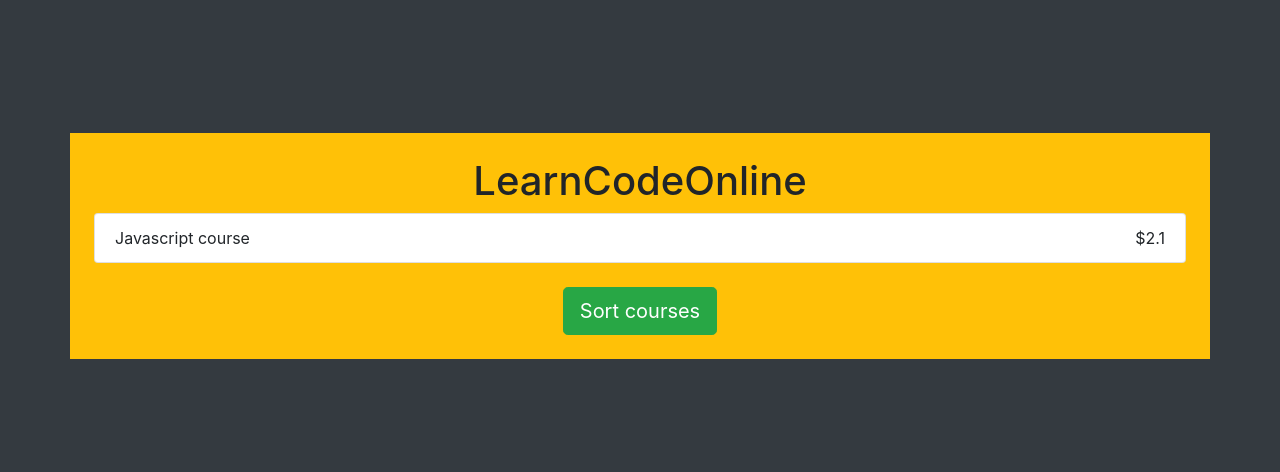
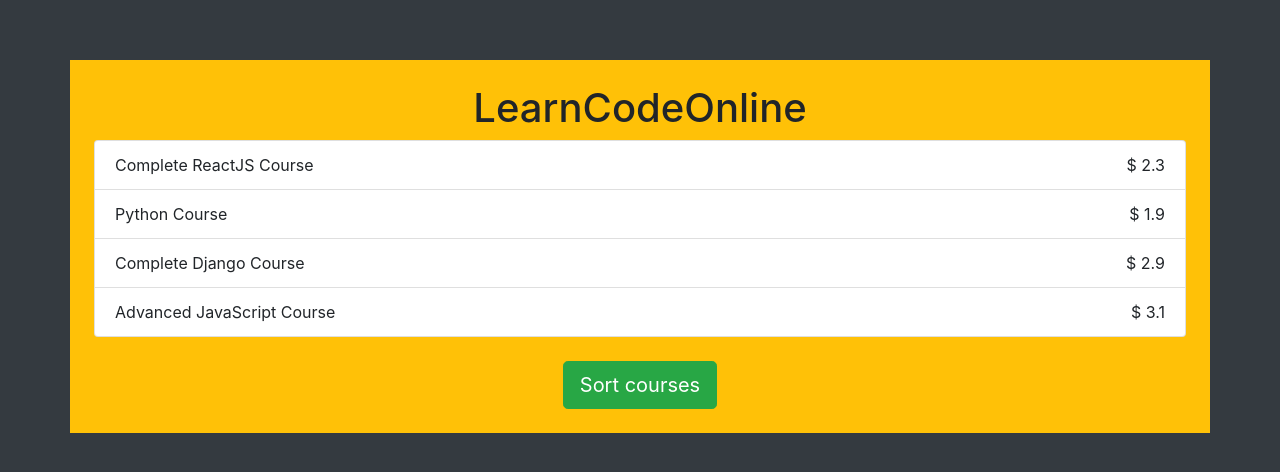
Before and after one commit to Prabin-Kumar-Baniya-NP/Learn-JavaScript, a plain HTML site: page DOM Project/index.html in a window 1280 px wide. Shown: the part 154-626 px from the top of the page. Drawn offline with nearby package versions, Linux system fonts and the light colour scheme.

Commit message:
Generating DOM elements, manipulating and updating it from JavaScript

```diff
--- a/DOM Project/index.html
+++ b/DOM Project/index.html
@@ -14,9 +14,9 @@
     <div class="container bg-warning p-4">
       <h1 class="text-center">LearnCodeOnline</h1>
       <ul class="list-group">
-        <li class="list-group-item">
+        <!-- <li class="list-group-item">
           Javascript course<span class="float-right">$2.1</span>
-        </li>
+        </li> -->
       </ul>
       <button
         type="button"
--- a/DOM Project/script.js
+++ b/DOM Project/script.js
@@ -0,0 +1,49 @@
+var courses = [
+    {
+        name : "Complete ReactJS Course",
+        price : "2.3",
+    },
+    {
+        name : "Python Course",
+        price : "1.9",
+    },
+    {
+        name : "Complete Django Course",
+        price : "2.9",
+    },
+    {
+        name : "Advanced JavaScript Course",
+        price : "3.1",
+    },
+];
+
+function generateList(){
+    const ul = document.querySelector(".list-group");
+    ul.innerHTML = "";
+    courses.forEach((course) =>{
+
+        const li = document.createElement("li");
+        li.classList.add("list-group-item");
+        const name = document.createTextNode(course.name);
+        li.appendChild(name);
+
+        const span = document.createElement("span");
+        span.classList.add("float-right");
+        const price = document.createTextNode("$ " +course.price);
+        span.appendChild(price);
+
+        li.appendChild(span);
+        ul.appendChild(li);
+    });
+
+}
+
+// generateList();
+window.addEventListener("load", generateList);
+
+const button = document.querySelector(".sort-btn");
+
+button.addEventListener("click", () => {
+    courses.sort((a,b) => b.price - a.price);
+    generateList();
+});
```
